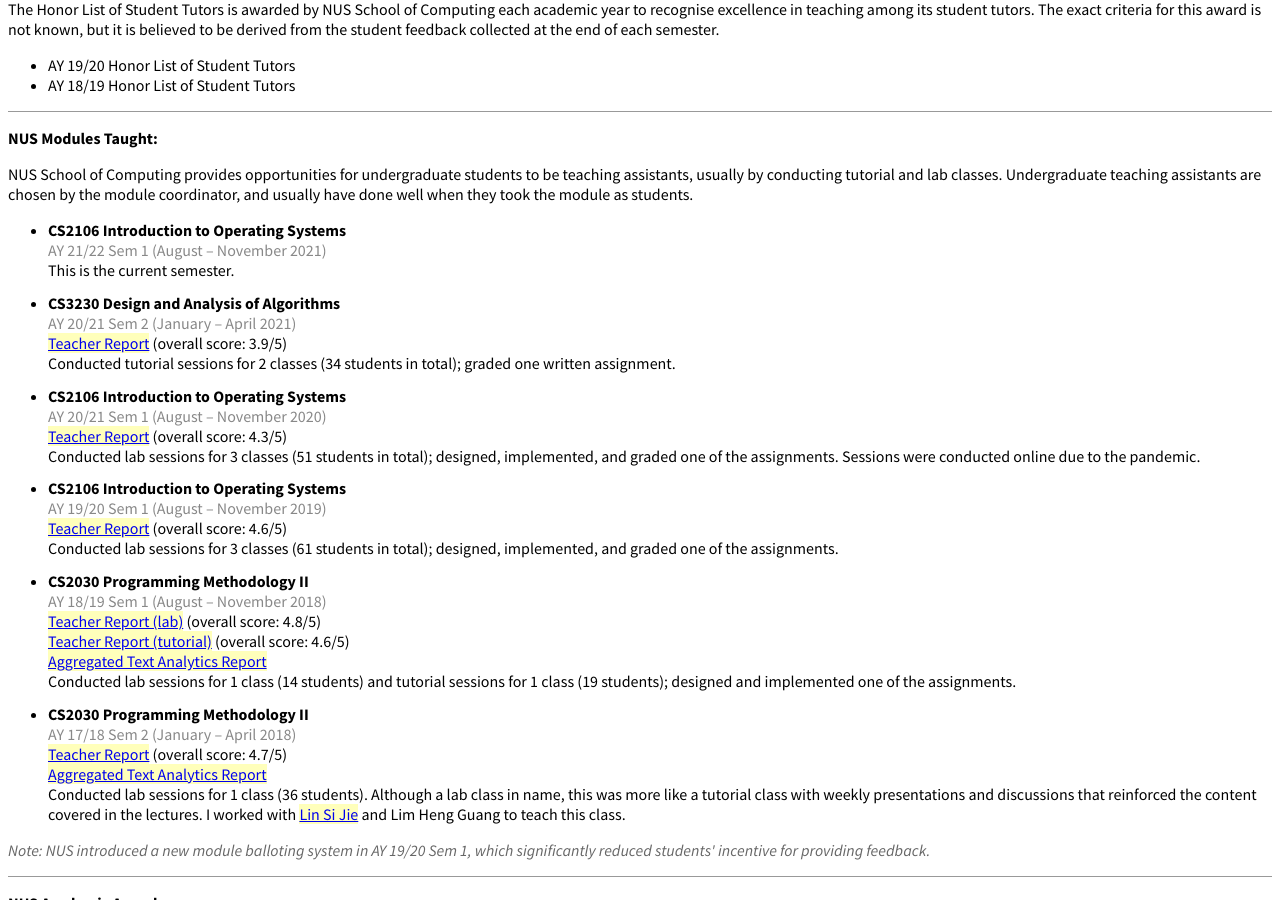
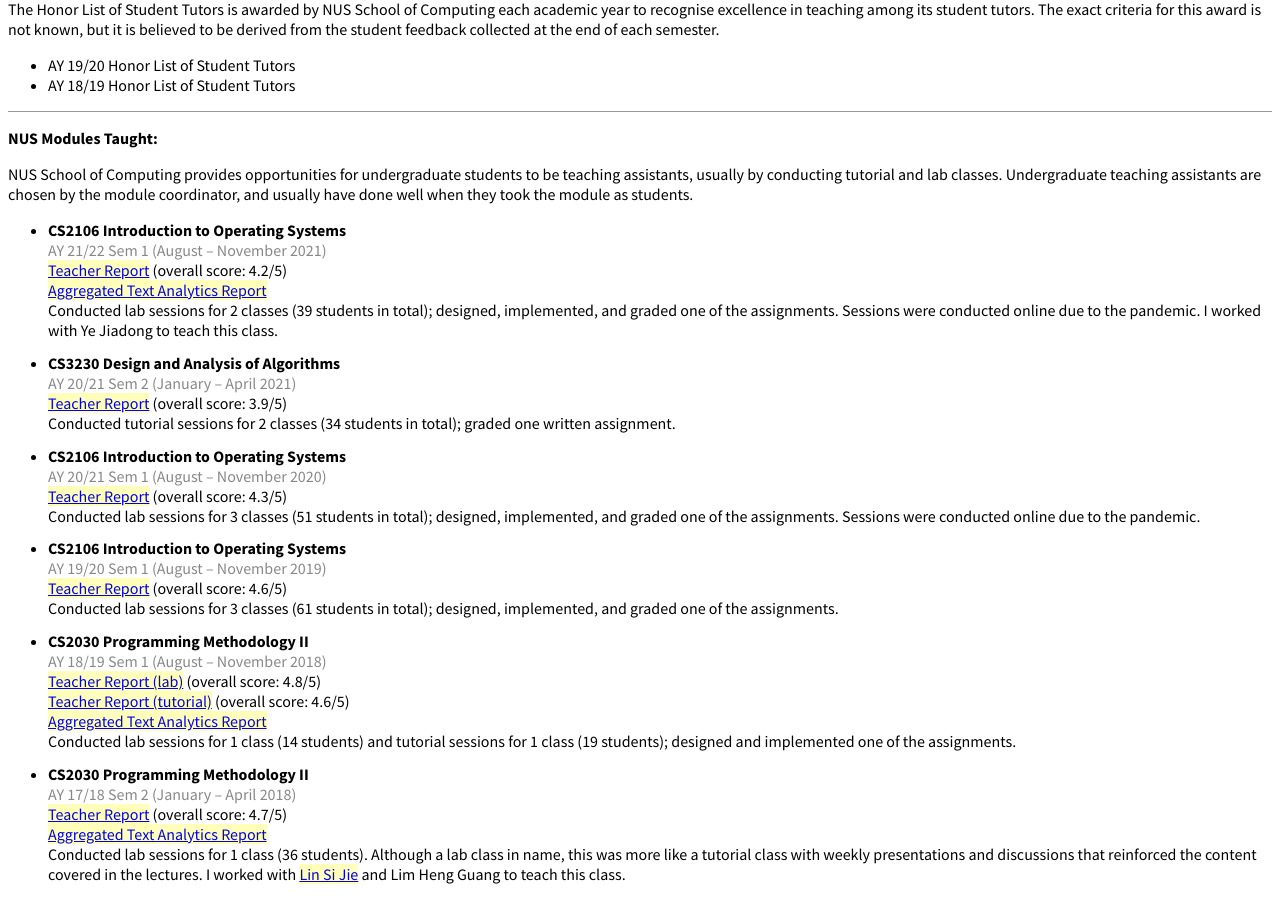
Before and after one commit to btzy/homepage, a Jekyll site: the page built from index.html, in a window 1280 px wide and 900 px high, scrolled down 2988 px. Built offline with Jekyll 4.4.1, drawn with Linux system fonts in a browser that asks for light colours; comment, search, counter and statistics services are not loaded.

Commit message:
Add TA reports for AY 21/22 Sem 1

```diff
--- a/index.html
+++ b/index.html
@@ -237,7 +237,9 @@
 <li>
 <div class="header">CS2106 Introduction to Operating Systems</div>
 <div class="date">AY 21/22 Sem 1 (August &ndash; November 2021)</div>
-<div class="content">This is the current semester.</div>
+<div class="link"><a href="teaching/teacher_report_2122_sem1_CS2106_lab.pdf">Teacher Report</a> (overall score: 4.2/5)</div>
+<div class="link"><a href="teaching/text_analytics_report_2122_sem1.pdf">Aggregated Text Analytics Report</a></div>
+<div class="content">Conducted lab sessions for 2 classes (39 students in total); designed, implemented, and graded one of the assignments.  Sessions were conducted online due to the pandemic.    I worked with Ye Jiadong to teach this class.</div>
 </li>
 
 <li>
```
Also changed, not shown: 2 other files.
